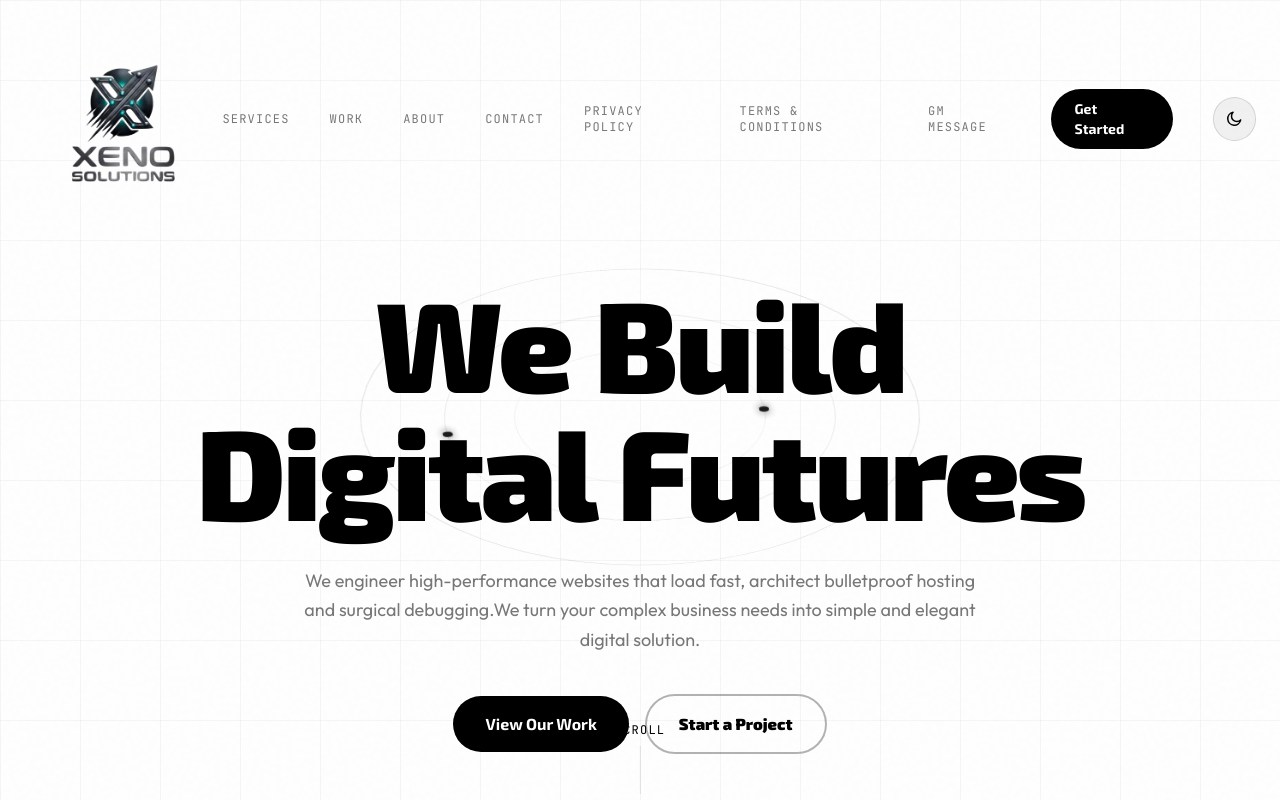
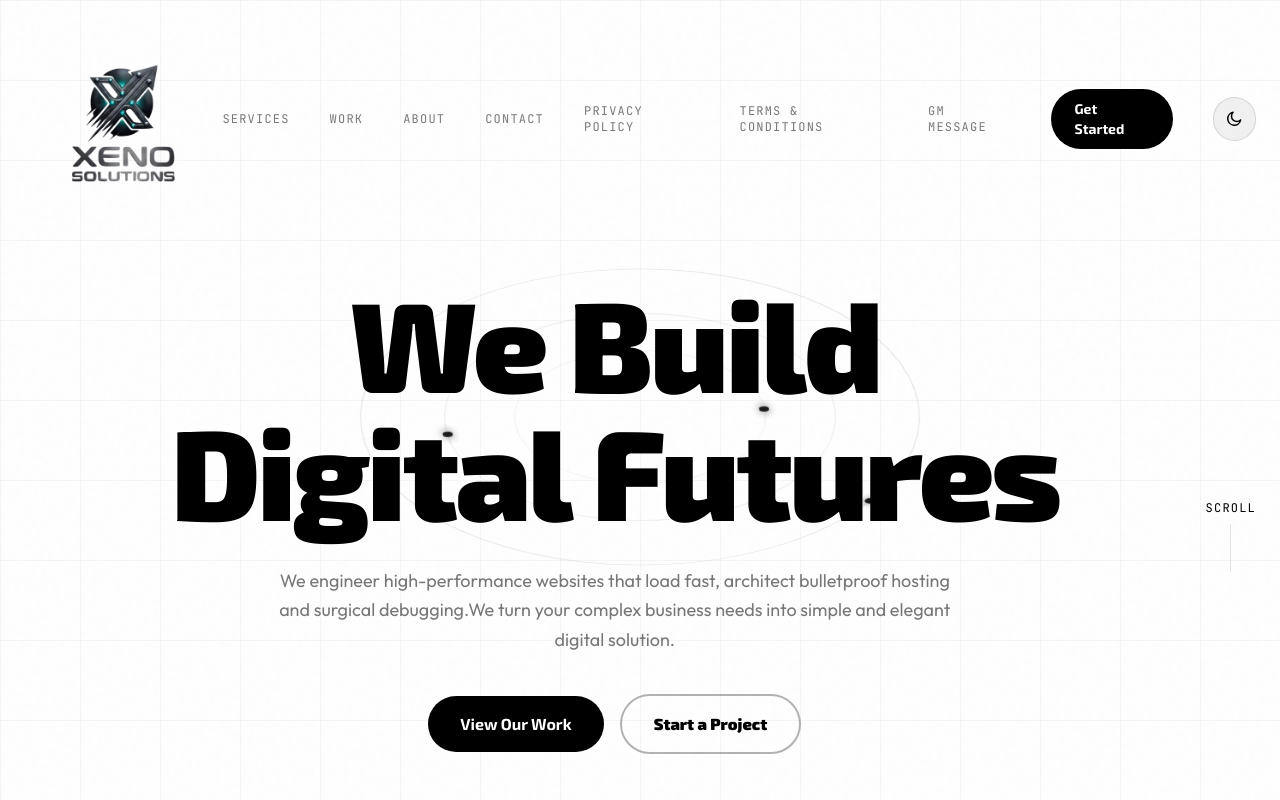
Before and after one commit to abdulaziz965-dev/xenosolutions, a React (Vite) app: page / in a window 1280 px wide. Shown: the top 800 px of the page. Built offline with nearby package versions, Linux system fonts and the light colour scheme; the HTML template or start-up script is replaced by a standard one.

Commit message:
Bug fixes

```diff
--- a/src/pages/home.tsx
+++ b/src/pages/home.tsx
@@ -604,7 +604,7 @@ sm:w-auto"
       </div>
 
       {/* Scroll indicator */}
-      <div className="hidden sm:flex absolute bottom-10 left-1/2 -translate-x-1/2 flex-col items-center gap-2">
+      <div className="relative z-20 mt-10 flex flex-col items-center gap-2 pointer-events-none">
         <span className="font-mono text-xs tracking-widest" style={{ color: '#ffffff' }}>SCROLL</span>
         <div className="w-px h-12 relative overflow-hidden" style={{ background: 'rgba(255,255,255,0.1)' }}>
           <div className="absolute inset-x-0 top-0 h-6"
```
